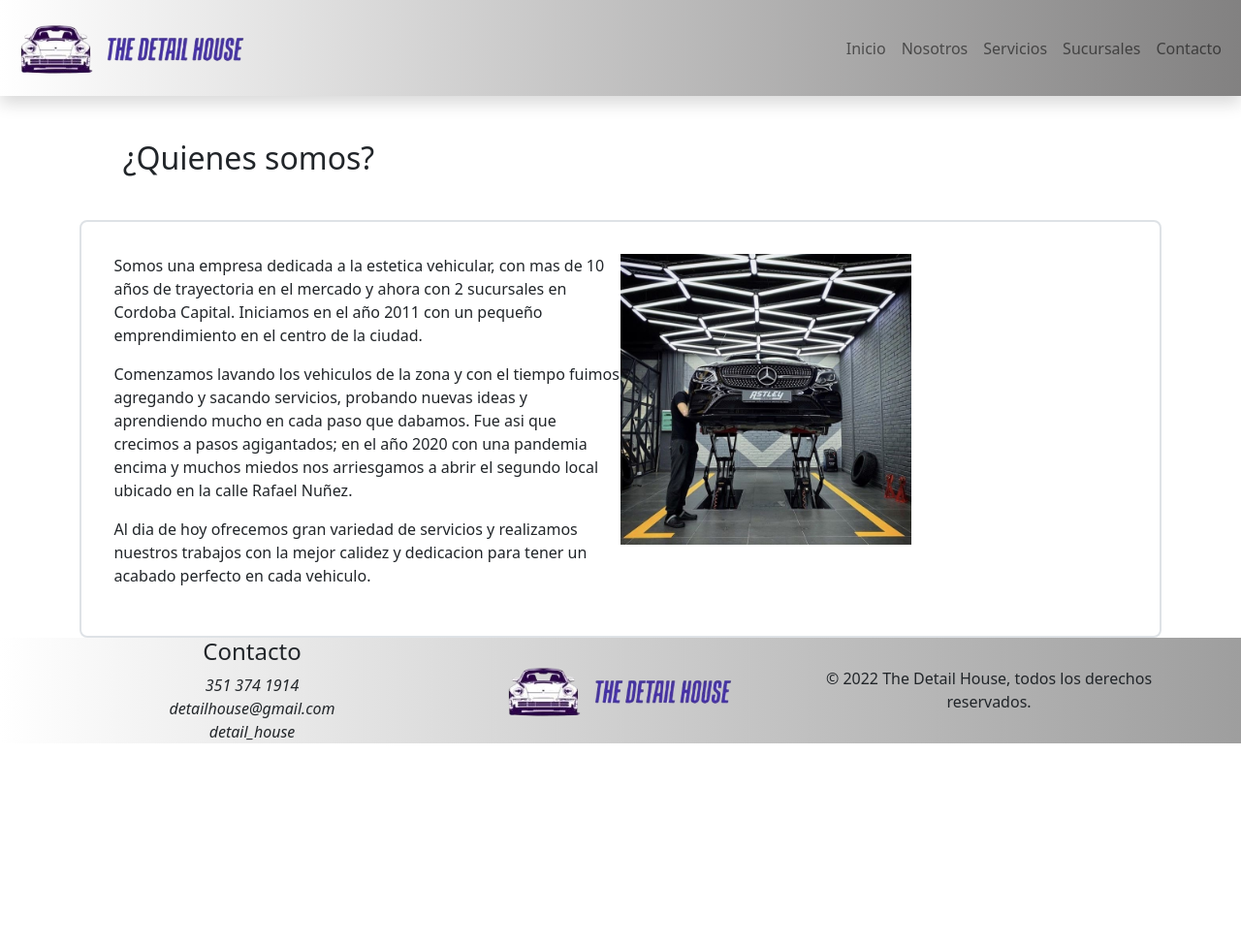
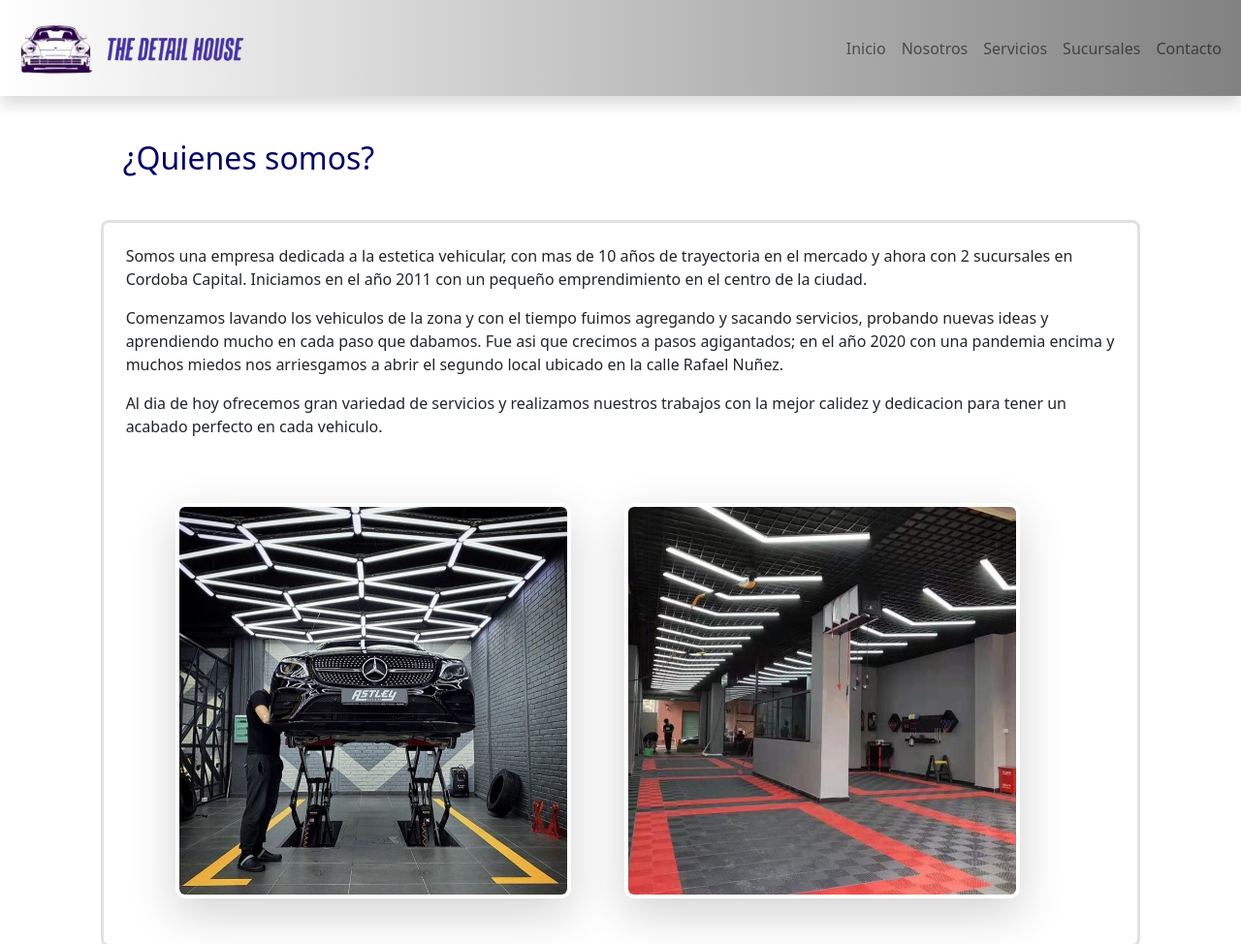
Before and after one commit to Facuezequiel/PF-Espanon, a website: page Pages/nosotros.html in a window 1280 px wide. Shown: the top 974 px of the page at 97% size. Before the commit the page ends 800 px from the top, so only its background shows below. Drawn offline with nearby package versions, Linux system fonts and the light colour scheme.

Commit message:
correccion

```diff
--- a/Pages/nosotros.html
+++ b/Pages/nosotros.html
@@ -20,6 +20,8 @@
     <title>Nosotros</title>
   </head>
   <body>
+    <!-- Navbar -->
+
     <header>
       <div>
         <nav class="navbar shadow navbar-expand-lg bg-light menu">
@@ -61,40 +63,52 @@
         </nav>
       </div>
     </header>
-    <div class="container">
+
+    <!-- Contenido nosotros -->
+
+    <div class="nosotros container">
       <h2 class="tituloNosotros">¿Quienes somos?</h2>
-      <main class="grid-container border border-2 rounded-3">
-        <div class="grid-item1">
+      <main>
+        <div>
+          <section class="contentNos border border-3 rounded-3">
+            <article>
               <p>
-            Somos una empresa dedicada a la estetica vehicular, con mas de 10
-            años de trayectoria en el mercado y ahora con 2 sucursales en
+                Somos una empresa dedicada a la estetica vehicular, con mas de
+                10 años de trayectoria en el mercado y ahora con 2 sucursales en
                 Cordoba Capital. Iniciamos en el año 2011 con un pequeño
                 emprendimiento en el centro de la ciudad.
               </p>
               <p>
-            Comenzamos lavando los vehiculos de la zona y con el tiempo fuimos
-            agregando y sacando servicios, probando nuevas ideas y aprendiendo
-            mucho en cada paso que dabamos. Fue asi que crecimos a pasos
-            agigantados; en el año 2020 con una pandemia encima y muchos miedos
-            nos arriesgamos a abrir el segundo local ubicado en la calle Rafael
-            Nuñez.
+                Comenzamos lavando los vehiculos de la zona y con el tiempo
+                fuimos agregando y sacando servicios, probando nuevas ideas y
+                aprendiendo mucho en cada paso que dabamos. Fue asi que crecimos
+                a pasos agigantados; en el año 2020 con una pandemia encima y
+                muchos miedos nos arriesgamos a abrir el segundo local ubicado
+                en la calle Rafael Nuñez.
               </p>
               <p>
                 Al dia de hoy ofrecemos gran variedad de servicios y realizamos
-            nuestros trabajos con la mejor calidez y dedicacion para tener un
-            acabado perfecto en cada vehiculo.
+                nuestros trabajos con la mejor calidez y dedicacion para tener
+                un acabado perfecto en cada vehiculo.
               </p>
-        </div>
-        <div class="grid-item2">
+            </article>
+            <article>
               <img
                 src="../Images/taller1.jpg"
                 alt=""
-            style="max-width: 300px"
-            class="imgNosotros"
+                class="imgNosotros shadow-lg p-1 mb-4"
               />
+              <img
+                src="../Images/taller2.jpg"
+                alt=""
+                class="imgNosotros shadow-lg p-1 mb-4"
+              />
+            </article>
+          </section>
         </div>
       </main>
     </div>
+
     <!-- Footer -->
 
     <footer>
--- a/scss/nosotros.scss
+++ b/scss/nosotros.scss
@@ -1,9 +1,14 @@
+.nosotros {
+  .contentNos {
+    padding: 2%;
+    margin: 2%;
+    .imgNosotros {
+      width: 40%;
+      border-radius: 10px;
+      margin: 5% 0 5% 5%;
+    }
+  }
+}
 .tituloNosotros {
   margin: 4%;
 }
-
-.grid-container {
-  padding: 3%;
-  display: grid;
-  grid-template-columns: 50% 50%;
-}
--- a/scss/style.scss
+++ b/scss/style.scss
@@ -19,3 +19,13 @@
 .iframes {
   height: 50px;
 }
+
+$primary-color: rgb(0, 5, 100);
+
+h1 {
+  color: $primary-color;
+}
+
+h2 {
+  color: $primary-color;
+}
```
Also changed, not shown: Pages/contact.html (+6 -11 lines), Pages/servicios.html (+5 -4 lines), Pages/sucursales.html (+9 -9 lines), css/style.css, 1 other file. Lines whose indentation alone changed are shown as unchanged.
